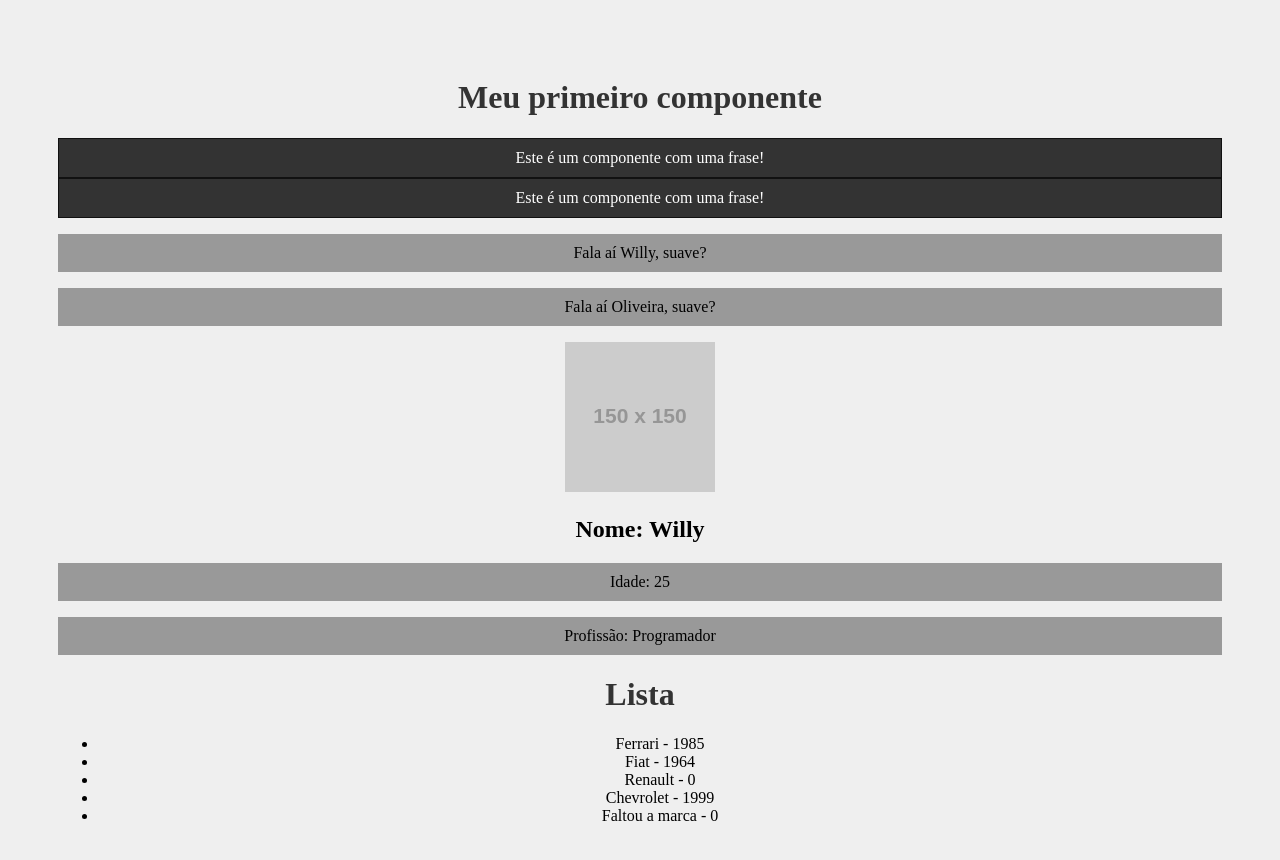
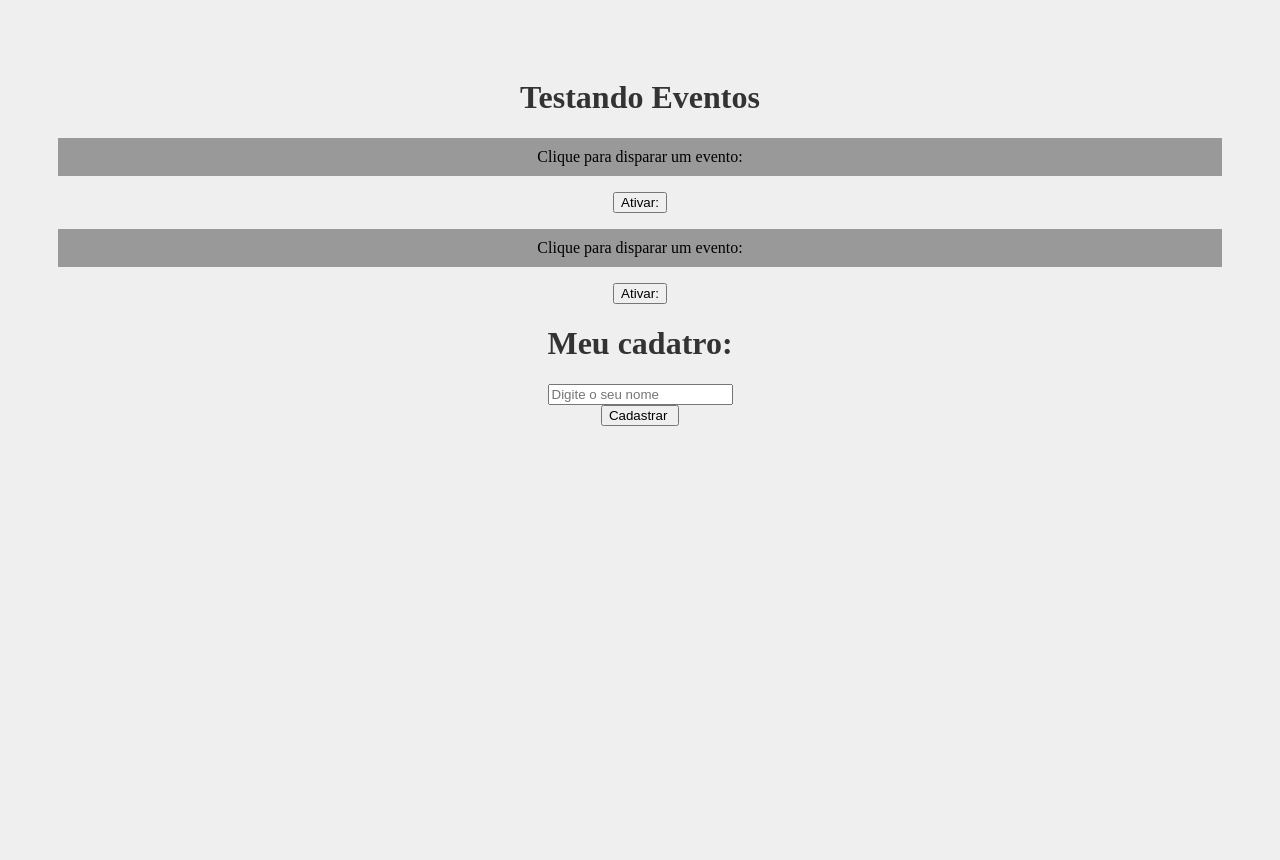
Before and after one commit to willyoliv/react_app_hora_de_codar, a React (Create React App) app: page / in a window 1280 px wide. Shown: the top 860 px of the page. Built offline with nearby package versions, Linux system fonts and the light colour scheme.

Commit message:
Subindo alterações da aula #09

```diff
--- a/src/App.jsx
+++ b/src/App.jsx
@@ -1,21 +1,14 @@
 import './App.css';
-import Frase from './components/Frase';
-import HelloWorld from './components/HelloWorld';
-import List from './components/List';
-import Pessoa from './components/Pessoa';
-import SayMyName from './components/SayMyName';
+import Evento from './components/Evento';
+import Form from './components/Form';
 
 function App() {
-  const nome = "Oliveira";
-
   return (
     <div className="App">
-      <HelloWorld />
-      <Frase />
-      <SayMyName nome="Willy"/>
-      <SayMyName nome={nome}/>
-      <Pessoa nome="Willy" idade="25" profissao="Programador" foto="https://via.placeholder.com/150"/>
-      <List />
+      <h1>Testando Eventos</h1>
+      <Evento numero="1" />
+      <Evento numero="2" />
+      <Form />
     </div>
   );
 }
--- /dev/null
+++ b/src/components/Evento.jsx
@@ -0,0 +1,15 @@
+function Evento({ numero }) {
+
+  function meuEvento() {
+    console.log(`Opa, fui ativado! ${numero}`);
+  }
+
+  return (
+    <div>
+      <p>Clique para disparar um evento:</p>
+      <button onClick={meuEvento}>Ativar: </button>
+    </div>
+  );
+}
+
+export default Evento;
--- /dev/null
+++ b/src/components/Form.jsx
@@ -0,0 +1,22 @@
+function Form() {
+  function cadastrarUsuario(e) {
+    e.preventDefault();
+    console.log("Cadastrou o usuário!");
+  }
+
+  return (
+    <div>
+      <h1>Meu cadatro:</h1>
+      <form onSubmit={cadastrarUsuario}>
+        <div>
+          <input type="text" placeholder="Digite o seu nome" />
+        </div>
+        <div>
+          <input type="submit" value="Cadastrar " />
+        </div>
+      </form>
+    </div>
+  );
+}
+
+export default Form;
--- a/src/components/Item.jsx
+++ b/src/components/Item.jsx
@@ -1,6 +1,6 @@
-import PropTypes  from "prop-types";
+import PropTypes from "prop-types";
 
-function Item({ marca, ano_lancamento}) {
+function Item({ marca, ano_lancamento }) {
   return (
     <>
       <li>{marca} - {ano_lancamento}</li>
--- a/src/components/List.jsx
+++ b/src/components/List.jsx
@@ -13,6 +13,6 @@
       </ul>
     </>
   );
-};
+}
 
 export default List;
--- a/src/components/Pessoa.jsx
+++ b/src/components/Pessoa.jsx
@@ -1,5 +1,5 @@
-function Pessoa({nome, idade, profissao, foto}) {
-    return(
+function Pessoa({ nome, idade, profissao, foto }) {
+  return (
     <div>
       <img src={foto} alt={nome} />
       <h2>Nome: {nome}</h2>
```
Also changed, not shown: src/components/Frase.jsx (+5 -5 lines), src/components/Frase.module.css (+5 -5 lines), src/components/SayMyName.jsx (+7 -7 lines), src/components/HelloWorld.jsx (indentation only). Lines whose indentation alone changed are shown as unchanged.
